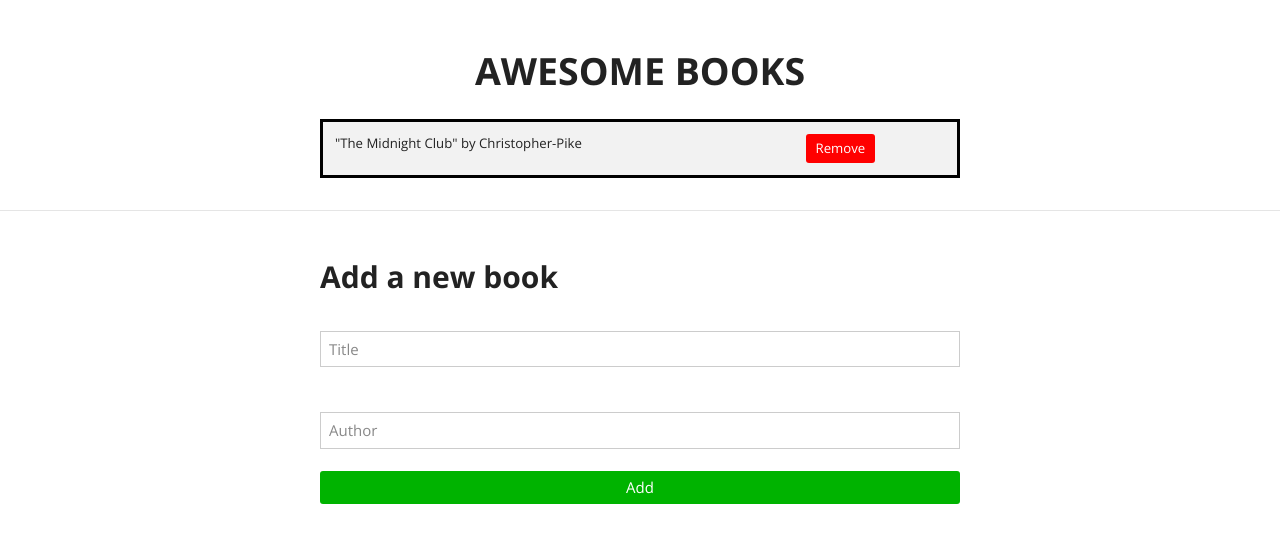
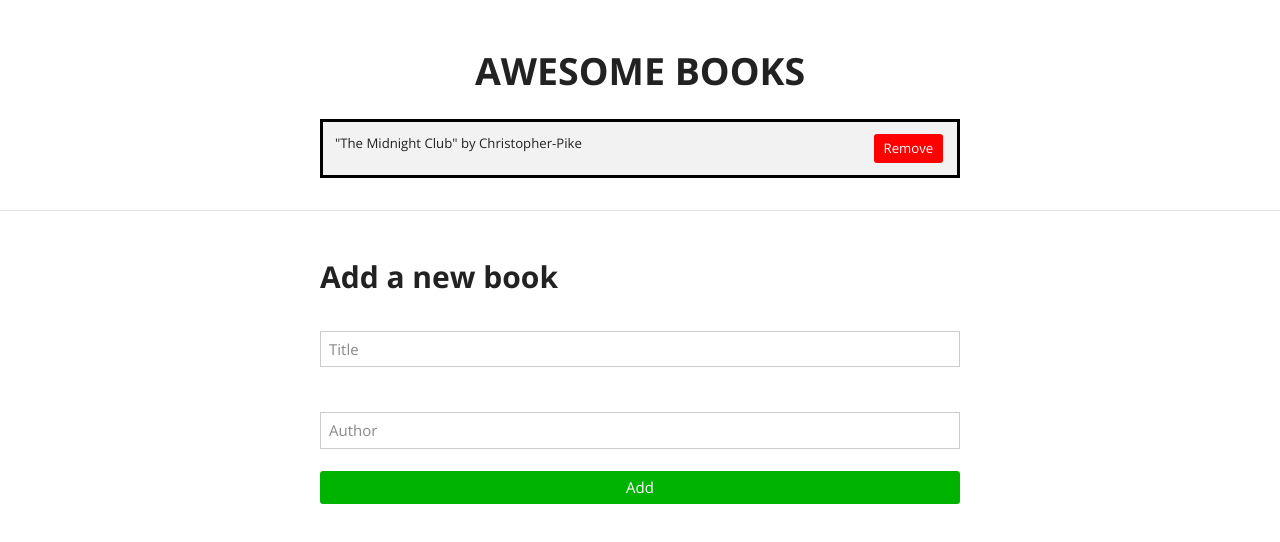
Before and after one commit to Akhtar-Joomun/awesome-books, a website: page index.html in a window 1280 px wide. Drawn offline with nearby package versions, Linux system fonts and the light colour scheme.

Commit message:
Add width to title by author section

```diff
--- a/script.js
+++ b/script.js
@@ -81,6 +81,7 @@ class Node {
 
     title.innerHTML = `<td>"${this.title}" by ${this.author}</td>`;
     author.innerHTML = `<td>${this.author}</td>`;
+    title.classList.add('title-author');
 
     bookContainer.appendChild(title);
     buttonTd.appendChild(removeButton);
--- a/style.css
+++ b/style.css
@@ -57,3 +57,7 @@ th {
   font-weight: bold;
   margin-bottom: 2%;
 }
+
+.title-author {
+  width: 540px;
+}
```
